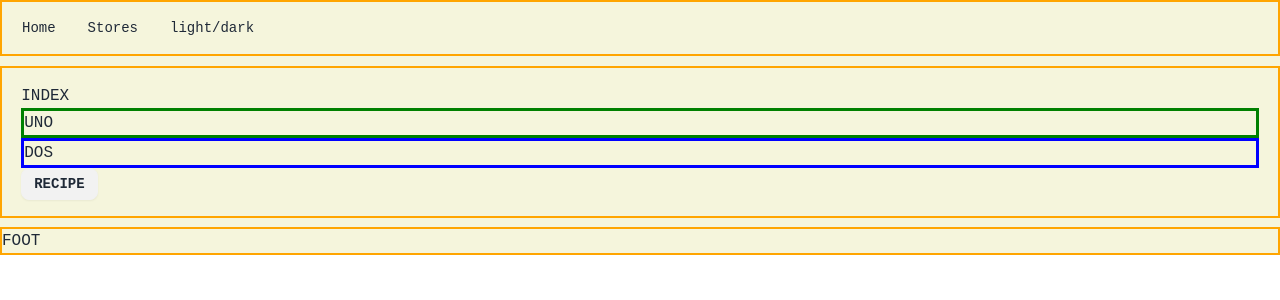
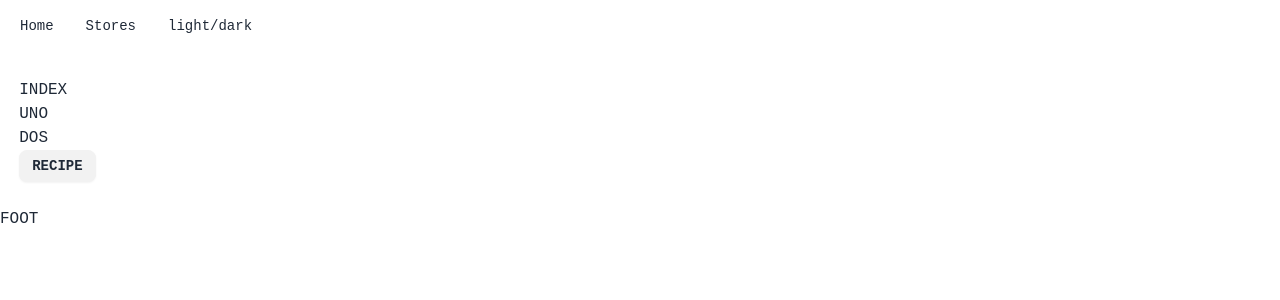
Before and after one commit to chekobil/carbonara-app, a Nuxt app: page / in a window 1280 px wide. Shown: the top 300 px of the page. Built offline with nearby package versions, Linux system fonts and the light colour scheme.

Commit message:
styles(): Global styles and Utils, themes controlled by daisyui

```diff
--- a/app/assets/css/global.css
+++ b/app/assets/css/global.css
@@ -1,19 +1,12 @@
 :root {
-  --color-background: beige;
-}
-:root.light {
-  --color-primary: green;
-  --color-secondary: orange;
-  --color-accent: blue;
-}
-:root.dark {
-  --color-background: gray;
-  --color-primary: aqua;
-  --color-secondary: beige;
-  --color-accent: red;
+  transition: background-color 300ms ease-in-out;
 }
 
-body {
-  background-color: var(--color-background);
-  transition: background-color 300ms ease-in-out;
+/* UTILS */
+.is-link {
+  @apply bg-primary;
 }
+.is-link:hover {
+  cursor: pointer;
+  @apply bg-base-300;
+}
```
